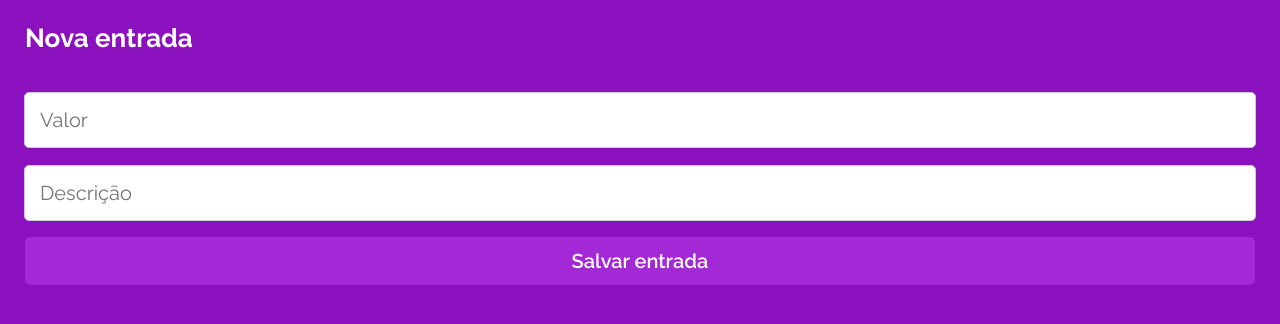
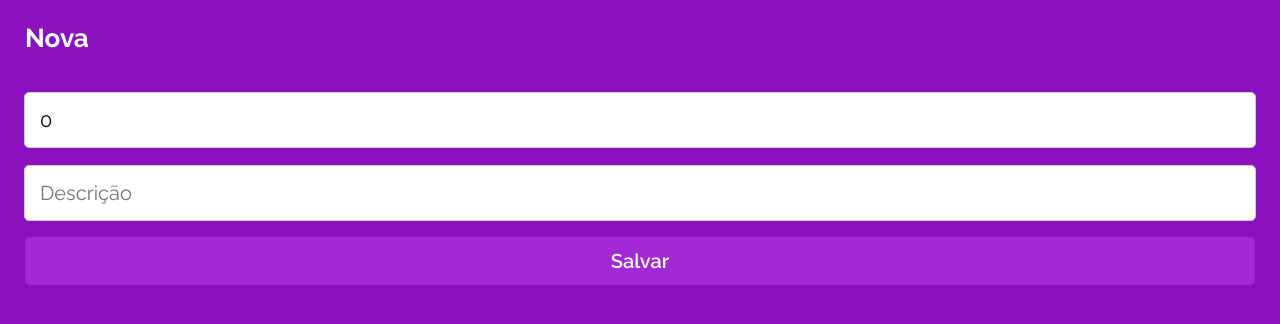
Before and after one commit to Nathan4Andrade/projeto14-mywallet-front, a React (Vite) app: page /nova-transacao/entrada in a window 1280 px wide. Shown: the top 324 px of the page. Built offline with nearby package versions, Linux system fonts and the light colour scheme; a web font is replaced by a local one.

Commit message:
feat: get e post basico de transaçoes (sem login)

```diff
--- a/index.html
+++ b/index.html
@@ -9,7 +9,7 @@
   <link href="https://fonts.googleapis.com/css2?family=Raleway:wght@400;600;700&family=Saira+Stencil+One&display=swap"
     rel="stylesheet">
   <meta name="viewport" content="width=device-width, initial-scale=1.0" />
-  <title>Vite + React</title>
+  <title>My Wallet</title>
 </head>
 
 <body>
--- a/package.json
+++ b/package.json
@@ -11,6 +11,8 @@
   },
   "dependencies": {
     "axios": "^1.4.0",
+    "dayjs": "^1.11.9",
+    "dotenv": "^16.3.1",
     "react": "^18.2.0",
     "react-dom": "^18.2.0",
     "react-icons": "^4.8.0",
--- a/src/pages/HomePage.jsx
+++ b/src/pages/HomePage.jsx
@@ -2,8 +2,54 @@ import styled from "styled-components";
 import { BiExit } from "react-icons/bi";
 import { AiOutlineMinusCircle, AiOutlinePlusCircle } from "react-icons/ai";
 import { Link } from "react-router-dom";
+/* import dotenv from "dotenv"; */
+import { useEffect, useState } from "react";
+import axios from "axios";
+/*
+dotenv.config();
+ */
+export default function HomePage() {
+  const [transactions, setTransactions] = useState([]);
+  const [balance, setBalance] = useState(0);
 
-export default function HomePage() {
+  useEffect(() => {
+    /* const config = {
+      headers: {
+        Authorization: `Bearer ${user.token}`,
+      },
+    }; */
+    axios
+      .get(`http://localhost:5000/transactions`)
+      .then((resp) => {
+        console.log(resp.data);
+        setTransactions(resp.data);
+
+        const deposits = resp.data.filter(
+          (transaction) => transaction.deposit === true
+        );
+        const drafts = resp.data.filter(
+          (transaction) => transaction.deposit === false
+        );
+
+        const totalDeposits = deposits.reduce(
+          (total, deposit) => total + deposit.value,
+          0
+        );
+        const totalDrafts = drafts.reduce(
+          (total, draft) => total + draft.value,
+          0
+        );
+
+        console.log("Total de depósitos:", totalDeposits);
+        console.log("Total de saques:", totalDrafts);
+
+        setBalance(totalDeposits - totalDrafts);
+      })
+      .catch((err) => {
+        console.log(err);
+      });
+  }, []);
+
   return (
     <HomeContainer>
       <Header>
@@ -13,26 +59,24 @@ export default function HomePage() {
 
       <TransactionsContainer>
         <ul>
-          <ListItemContainer>
-            <div>
-              <span>30/11</span>
-              <strong>Almoço mãe</strong>
-            </div>
-            <Value color={"negativo"}>120,00</Value>
-          </ListItemContainer>
-
-          <ListItemContainer>
-            <div>
-              <span>15/11</span>
-              <strong>Salário</strong>
-            </div>
-            <Value color={"positivo"}>3000,00</Value>
-          </ListItemContainer>
+          {transactions.map((transaction) => (
+            <ListItemContainer key={transaction.id}>
+              <div>
+                <span>{transaction.date}</span>
+                <strong>{transaction.description}</strong>
+              </div>
+              <Value color={transaction.deposit ? "positivo" : "negativo"}>
+                {transaction.value.toFixed(2).replace(".", ",")}
+              </Value>
+            </ListItemContainer>
+          ))}
         </ul>
 
         <article>
           <strong>Saldo</strong>
-          <Value color={"positivo"}>2880,00</Value>
+          <Value color={balance > 0 ? "positivo" : "negativo"}>
+            {balance.toFixed(2).replace(".", ",")}
+          </Value>
         </article>
       </TransactionsContainer>
 
--- a/src/pages/TransactionPage.jsx
+++ b/src/pages/TransactionPage.jsx
@@ -1,16 +1,47 @@
-import { useParams } from "react-router-dom";
+import { useState } from "react";
+import { useNavigate, useParams } from "react-router-dom";
 import styled from "styled-components";
+import axios from "axios";
 
 export default function TransactionsPage() {
-  const { tipo } = useParams();
-  console.log(tipo);
+  const { type } = useParams();
+
+  const [value, setValue] = useState(0);
+  const [description, setDescription] = useState("");
+  const navigate = useNavigate();
+
+  function newTransaction(e) {
+    e.preventDefault();
+    const body = {
+      value: Number(value),
+      description,
+      deposit: type === "entrada",
+    };
+    axios
+      .post(`http://localhost:5000/nova-transacao/${type}`, body)
+      .then((resp) => {
+        console.log(resp);
+        navigate("/home");
+      })
+      .catch((err) => console.log(err));
+  }
   return (
     <TransactionsContainer>
-      <h1>Nova {tipo}</h1>
-      <form>
-        <input placeholder="Valor" type="text" />
-        <input placeholder="Descrição" type="text" />
-        <button>Salvar {tipo}</button>
+      <h1>Nova {type}</h1>
+      <form onSubmit={newTransaction}>
+        <input
+          placeholder="Valor"
+          type="number"
+          value={value}
+          onChange={(e) => setValue(e.target.value)}
+        />
+        <input
+          placeholder="Descrição"
+          type="text"
+          value={description}
+          onChange={(e) => setDescription(e.target.value)}
+        />
+        <button>Salvar {type}</button>
       </form>
     </TransactionsContainer>
   );
```
Also changed, not shown: 2 other files (tests, documents, lock files or other folders).
